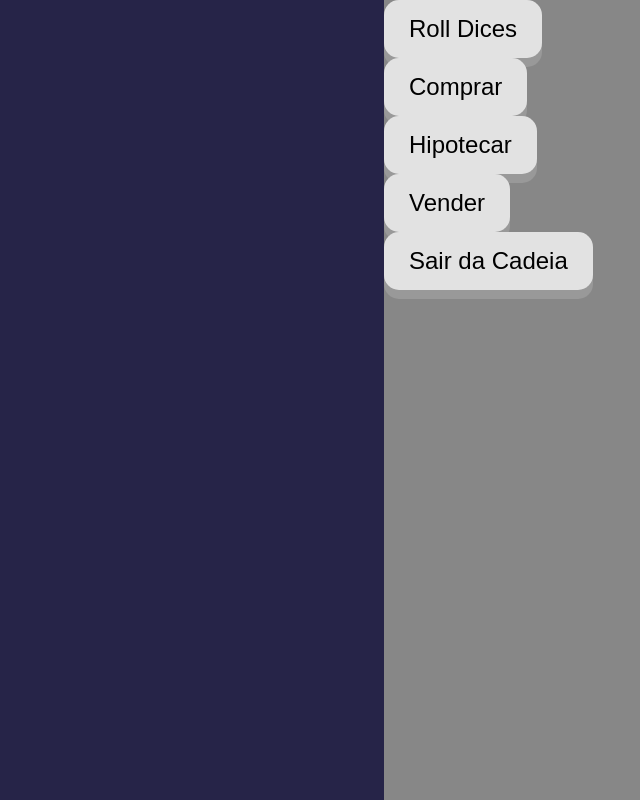
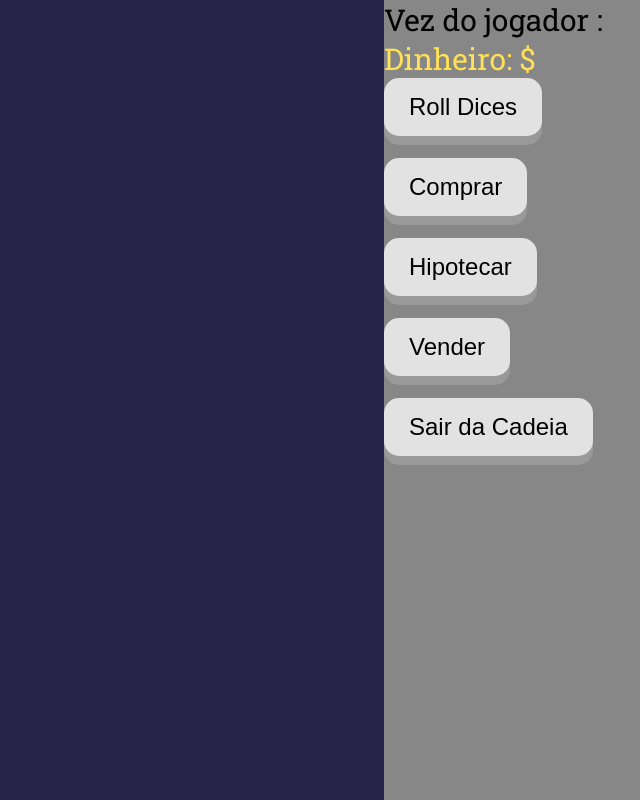
Before and after one commit to Guitakakuwa/Jogo-de-monopoly-em-js, a plain HTML site: page index.html in a window 1280 px wide. Shown: the whole page, without its empty margins (640-1280 px from the left). Drawn offline with Linux system fonts and the light colour scheme.

Commit message:
dinheiro+turns+espaço_entre_botoes

```diff
--- a/css/estilo.css
+++ b/css/estilo.css
@@ -7,6 +7,7 @@
 
 
 .button_Rolar_dados {
+   display: flex;
     padding: 15px 25px;
     font-size: 24px;
     text-align: center;
@@ -17,7 +18,7 @@
     border: none;
     border-radius: 15px;
     box-shadow: 0 9px #999;
- display: flex;
+
  justify-content: center;
 
 
@@ -62,5 +63,19 @@ body {
     display: flex;
     justify-content: space-around;
     flex-direction: column;
+}
 
+.Player_Turn {
+  font-size: 30px;
+  font-family: 'Roboto Slab', serif;
 }
+
+.Money_show {
+
+  color: #FFE056FF;
+      font-size: 30px;
+      font-family: 'Roboto Slab', serif;
+}
+.space_button{
+  height: 80px;
+}
--- a/index.html
+++ b/index.html
@@ -5,6 +5,7 @@
     <meta charset="UTF-8">
     <title>Banco Imobiliario?</title>
     <link rel="stylesheet" href="css/estilo.css">
+    <link href="https://fonts.googleapis.com/css?family=Roboto+Slab" rel="stylesheet">
 </head>
 
 <body>
@@ -12,23 +13,21 @@
         <div id="esquerda-menu"> </div>
         <div id="direita-menu">
             <div class="container2">
-            <div>
+            	<div class="Player_Turn">Vez do jogador : </div>
+            	<div class="Money_show"> Dinheiro: $  </div>
+            	<div class="space_button">
                     <button class="button_Rolar_dados">Roll Dices</button>
-
                 </div>
-            <div>
+                <div class="space_button">
                     <button class="button_Rolar_dados">Comprar</button>
-
                 </div>
-            <div>
+                <div class="space_button">
                     <button class="button_Rolar_dados">Hipotecar</button>
-
                 </div>
-            <div>
+                <div class="space_button">
                     <button class="button_Rolar_dados">Vender</button>
-
                 </div>
-            <div>
+                <div class="space_button">
                     <button class="button_Rolar_dados">Sair da Cadeia</button>
                 </div>
             </div>
```
Lines whose indentation alone changed are shown as unchanged.
